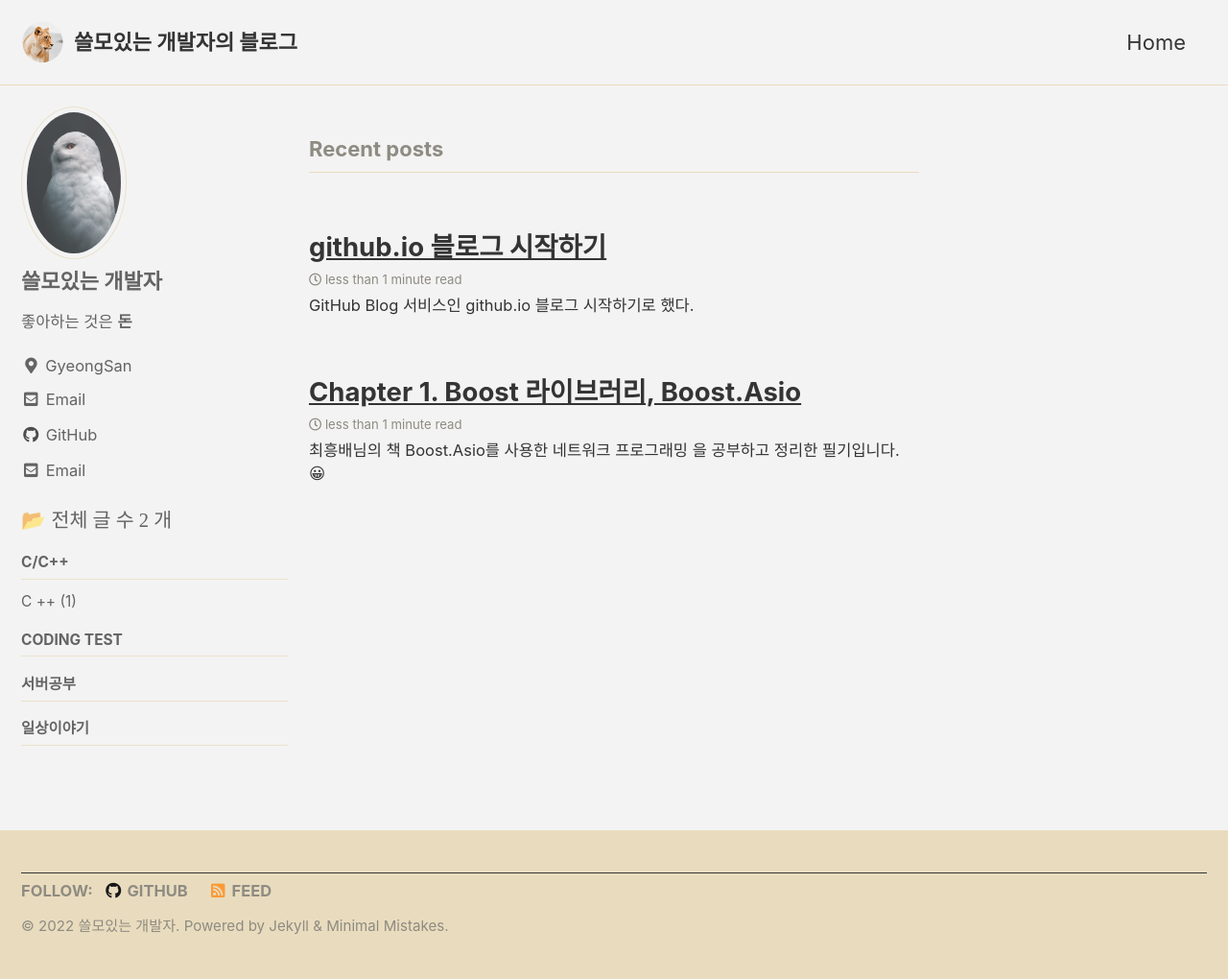
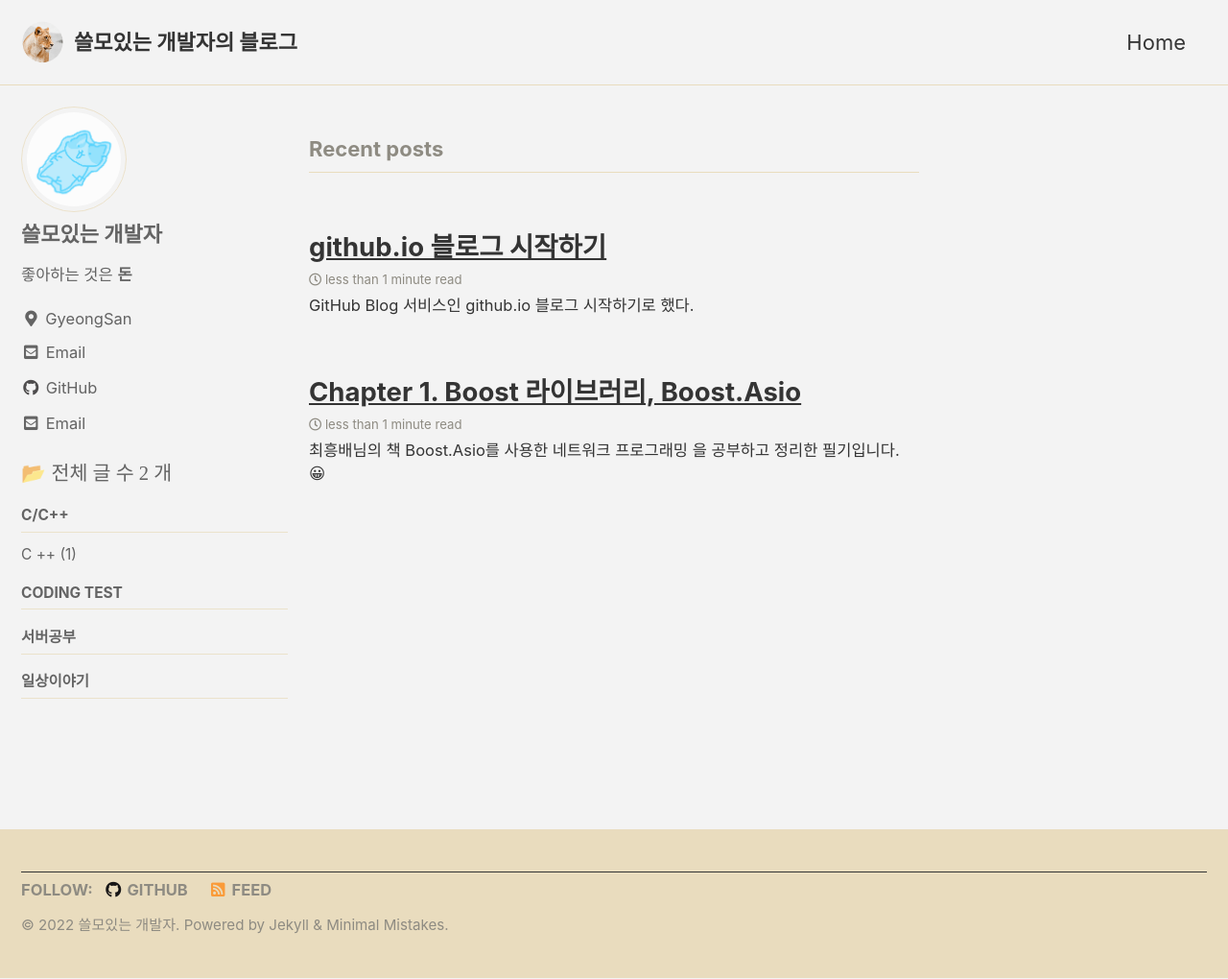
Before and after one commit to KimMin-Gwan/KimMin-Gwan.github.io, a Jekyll site: the page built from index.html, in a window 1280 px wide and 1020 px high. Shown: the whole window at 96% size. Built offline with Jekyll 4.4.1, drawn with Linux system fonts in a browser that asks for light colours; cached includes are drawn as plain includes; the list of posts is cut into pages by our own code.

Commit message:
change profile

```diff
--- a/_config.yml
+++ b/_config.yml
@@ -105,7 +105,7 @@ analytics:
 # Site Author
 author:
   name             : "쓸모있는 개발자"
-  avatar           : "/assets/images/owl.jpg"
+  avatar           : "/assets/images/simme.png"
   bio              : "좋아하는 것은 **돈**"
   location         : "GyeongSan"
   email            : ""
```
Also changed, not shown: assets/images/simme.png (added).
